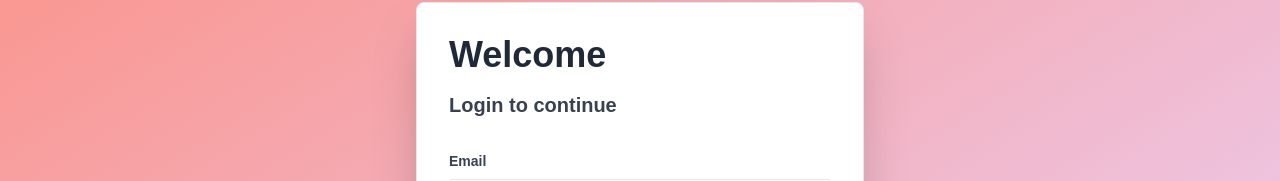
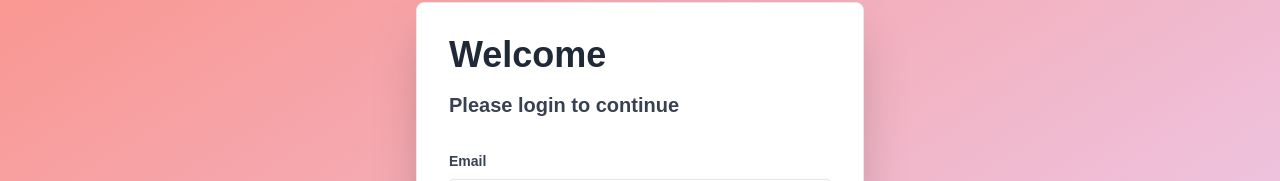
Before and after one commit to alisharmlan/portfolio, a Next.js app: page /LoginPage in a window 1280 px wide. Shown: the part 189-370 px from the top of the page. Built offline with nearby package versions, Linux system fonts and the light colour scheme; no server answers.

Commit message:
just update login page

```diff
--- a/src/pages/LoginPage.tsx
+++ b/src/pages/LoginPage.tsx
@@ -31,7 +31,7 @@ const LoginPage = () => {
       <div className="font-poppins bg-white shadow-2xl rounded-lg p-8 mb-4 border border-gray-200 max-w-md w-full">
       <form onSubmit={handleForm} className="form">
         <h1 className="text-4xl font-bold mb-4 text-gray-800">Welcome</h1>
-        <h2 className="text-xl font-semibold mb-8 text-gray-700">Login to continue</h2>
+        <h2 className="text-xl font-semibold mb-8 text-gray-700">Please login to continue</h2>
         <div className="mb-4">
           <label className="block text-gray-700 text-sm font-semibold mb-2" htmlFor="Email">
             Email
```
